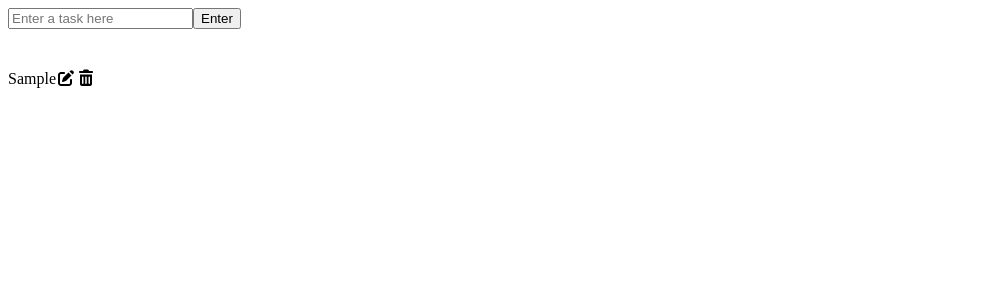
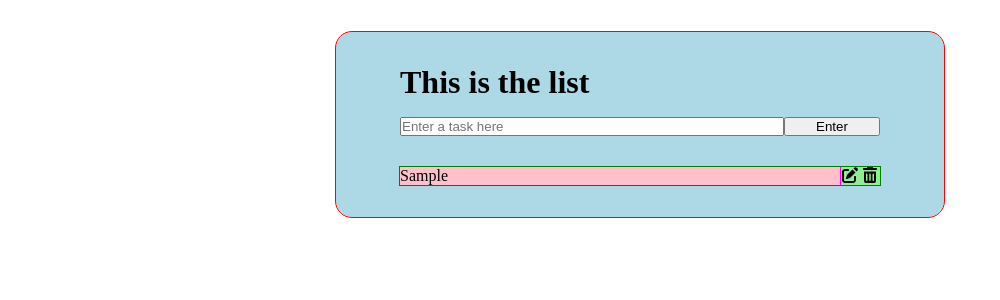
Before and after one commit to WeatherheadOnline/my_to-do_list, a React (Create React App) app: page / in a window 1280 px wide. Both pictures are taken after typing "Sample" into the empty fields and a click on the button "Enter". Shown: the top 300 px of the page, without its empty margins (0-1000 px from the left). Built offline with nearby package versions, Linux system fonts and the light colour scheme.

Commit message:
Basic spacing laid out. Added some class names and flex wrappers.

```diff
--- a/src/App.css
+++ b/src/App.css
@@ -1,19 +1,59 @@
+* {
+    margin: 0;
+    padding: 0;
+}
+
+.to-do-wrapper {
+    outline: 1px solid red;
+    background-color: lightblue;
+    width: clamp(18rem, 75vw, 30rem);
+    padding: 2rem 5vw;
+    margin: 2rem auto;
+    display: flex;
+    flex-direction: column;
+    gap: 1rem;
+    border-radius: 1rem;
+
+}
+
+.to-do-item {
+    outline: 1px solid green;
+    background-color: lightgreen;
+    display: flex;
+
+}
+
+.to-do-item span {
+    outline: 1px solid magenta;
+    background-color: pink;
+    display: inline-block;
+    flex-grow: 1;
+}
+
+form {
+    width: 100%;
+}
+
+.input-btn-group {
+    width: 100%;
+    display: flex;
+}
+
+input {
+    flex-grow: 1;
+}
+
+button {
+    width: min(15vw, 6rem);
+}
+
+
+
+
+
 .completed {
     color: grey;
 }
-
-/* .error-text {
-    font-size: 0.8em;
-    color: red;
-}
-
-.error-text.active {
-    visibility: visible;
-}
-
-.error-text.inactive {
-    visibility: hidden;
-} */
 
 .activeError, .inactiveError {
     font-size: 0.8em;
--- a/src/components/EditToDoForm.js
+++ b/src/components/EditToDoForm.js
@@ -8,8 +8,10 @@ const EditToDoForm = ({item, handleEdited}) => {
     }
     return (
         <form onSubmit={handleSubmit}>
-            <input type="text" value={value} onChange={e => {setValue(e.target.value)}} placeholder={item.task} />
-            <button type="sumbit">Update</button>
+            <div className="input-btn-group">
+                <input type="text" value={value} onChange={e => {setValue(e.target.value)}} placeholder={item.task} />
+                <button type="sumbit">Update</button>
+            </div>
         </form>
     )
 }
--- a/src/components/ToDo.js
+++ b/src/components/ToDo.js
@@ -4,7 +4,7 @@ import { faTrashCan } from '@fortawesome/free-solid-svg-icons'
 
 const ToDo = ({item, deleteToDo, completeToDo, switchToEditing}) => {
     return (
-        <div>
+        <div class="to-do-item">
             <span className={item.isCompleted ? "completed" : ""} onClick={() => completeToDo(item.key)}>{item.task}</span>
             <FontAwesomeIcon icon={faPenToSquare} onClick={() => switchToEditing(item.key)} />
             <FontAwesomeIcon icon={faTrashCan} onClick={() => deleteToDo(item.key)}  />
--- a/src/components/ToDoForm.js
+++ b/src/components/ToDoForm.js
@@ -12,8 +12,10 @@ const ToDoForm = ({handleAddToDo}) => {
 
     return (
         <form onSubmit={handleSubmit}>
-        <input type="text" value={value} onChange={e => {setValue(e.target.value); setErrorText(false)}} placeholder='Enter a task here' />
-        <button type="sumbit">Enter</button>
+            <div className="input-btn-group">
+                <input type="text" value={value} onChange={e => {setValue(e.target.value); setErrorText(false)}} placeholder='Enter a task here' />
+                <button type="sumbit">Enter</button>
+            </div>
         <p className={errorText ? "activeError" : "inactiveError"}>Please enter some text</p>
         </form>
     )
--- a/src/components/ToDoWrapper.js
+++ b/src/components/ToDoWrapper.js
@@ -30,7 +30,8 @@ const ToDoWrapper = () => {
     }
 
   return (
-    <div>
+    <div className='to-do-wrapper'>
+        <h1>This is the list</h1>
         <ToDoForm handleAddToDo={handleAddToDo} />
         {toDoList.map(item => (
             item.isEditing ? (
```
